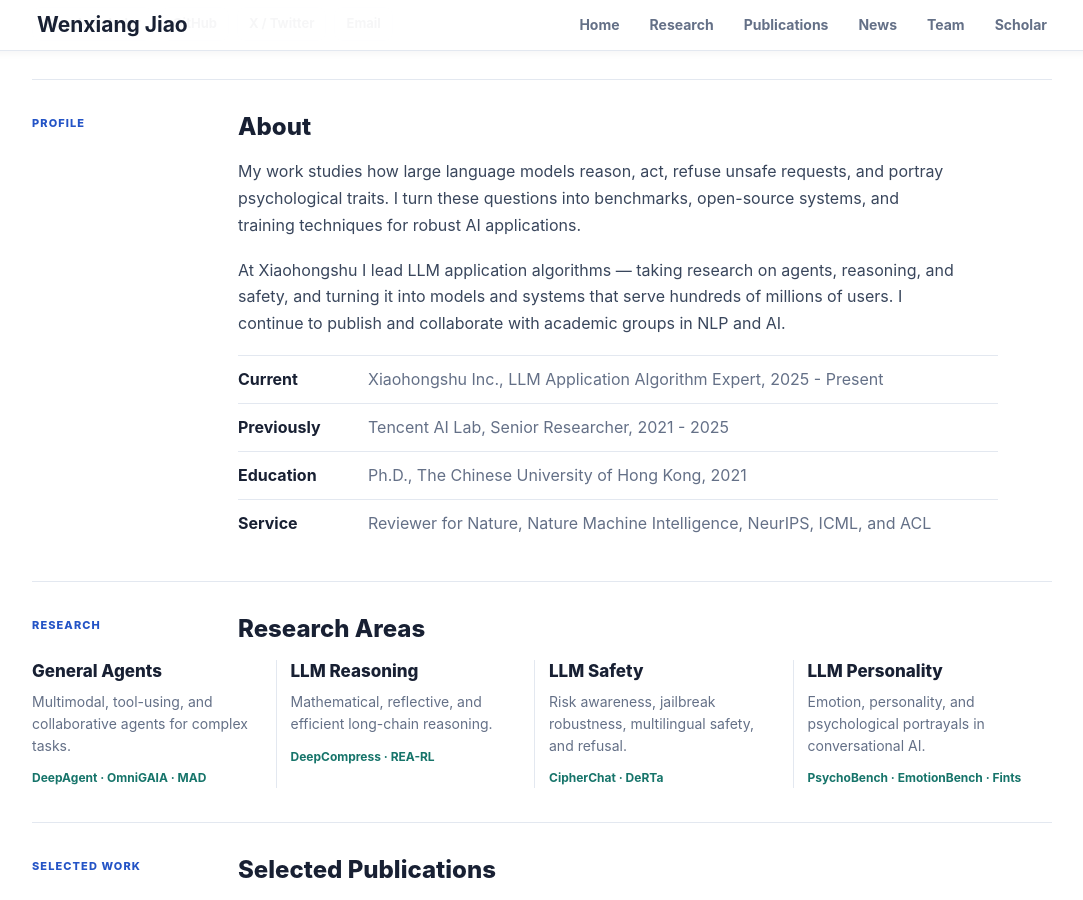
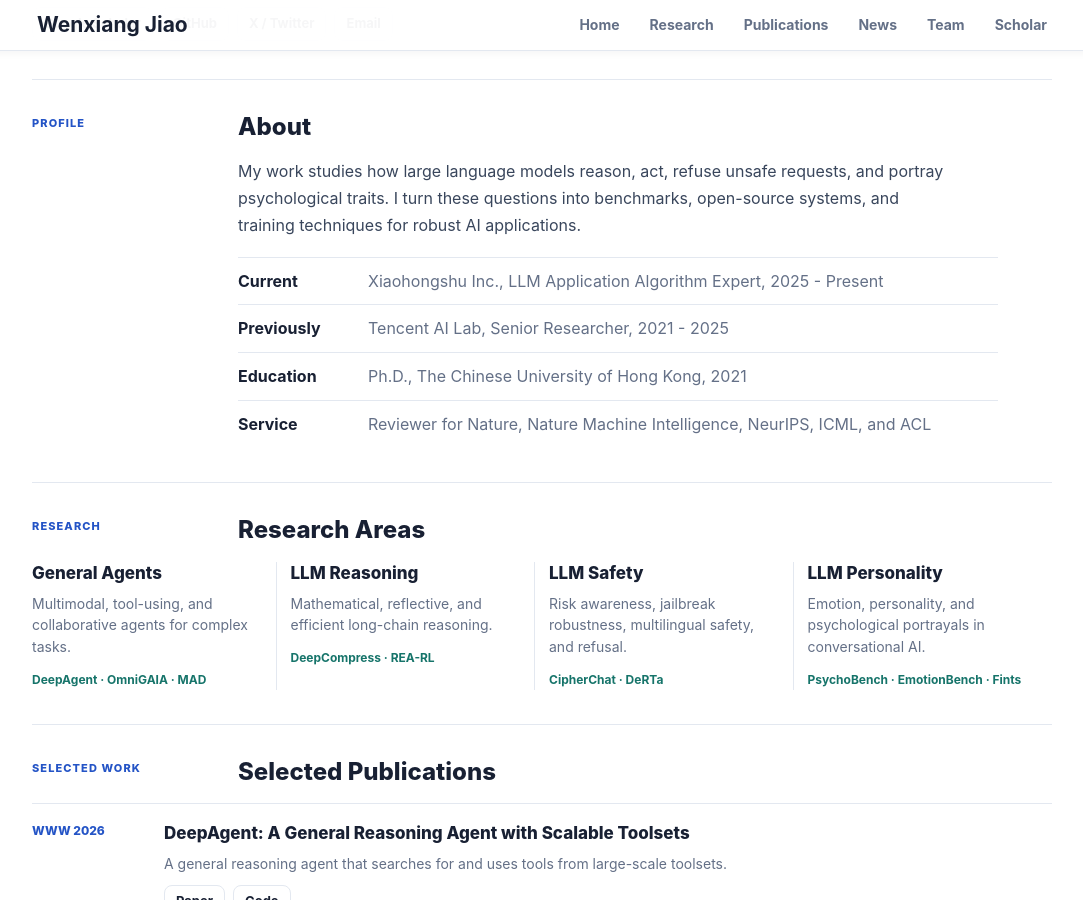
Before and after one commit to wxjiao/wxjiao.github.io, a Jekyll site: the page built from _pages/home.md, in a window 1280 px wide and 900 px high, scrolled down 422 px. Shown: the whole window, without its empty margins (98-1181 px from the left). Built offline with Jekyll 4.4.1, drawn with Linux system fonts in a browser that asks for light colours; nearby versions of some CDN libraries.

Commit message:
Remove unverified Xiaohongshu role description from About
Revert the fabricated paragraph; keep only the factual job title in the
compact list.

Co-Authored-By: Claude Opus 4.7 <noreply@anthropic.com>

```diff
--- a/_pages/home.md
+++ b/_pages/home.md
@@ -38,9 +38,6 @@ permalink: /
   <div class="section-body">
     <p>
       My work studies how large language models reason, act, refuse unsafe requests, and portray psychological traits. I turn these questions into benchmarks, open-source systems, and training techniques for robust AI applications.
-    </p>
-    <p>
-      At Xiaohongshu I lead LLM application algorithms — taking research on agents, reasoning, and safety, and turning it into models and systems that serve hundreds of millions of users. I continue to publish and collaborate with academic groups in NLP and AI.
     </p>
     <div class="compact-list">
       <div><strong>Current</strong><span>Xiaohongshu Inc., LLM Application Algorithm Expert, 2025 - Present</span></div>
```
